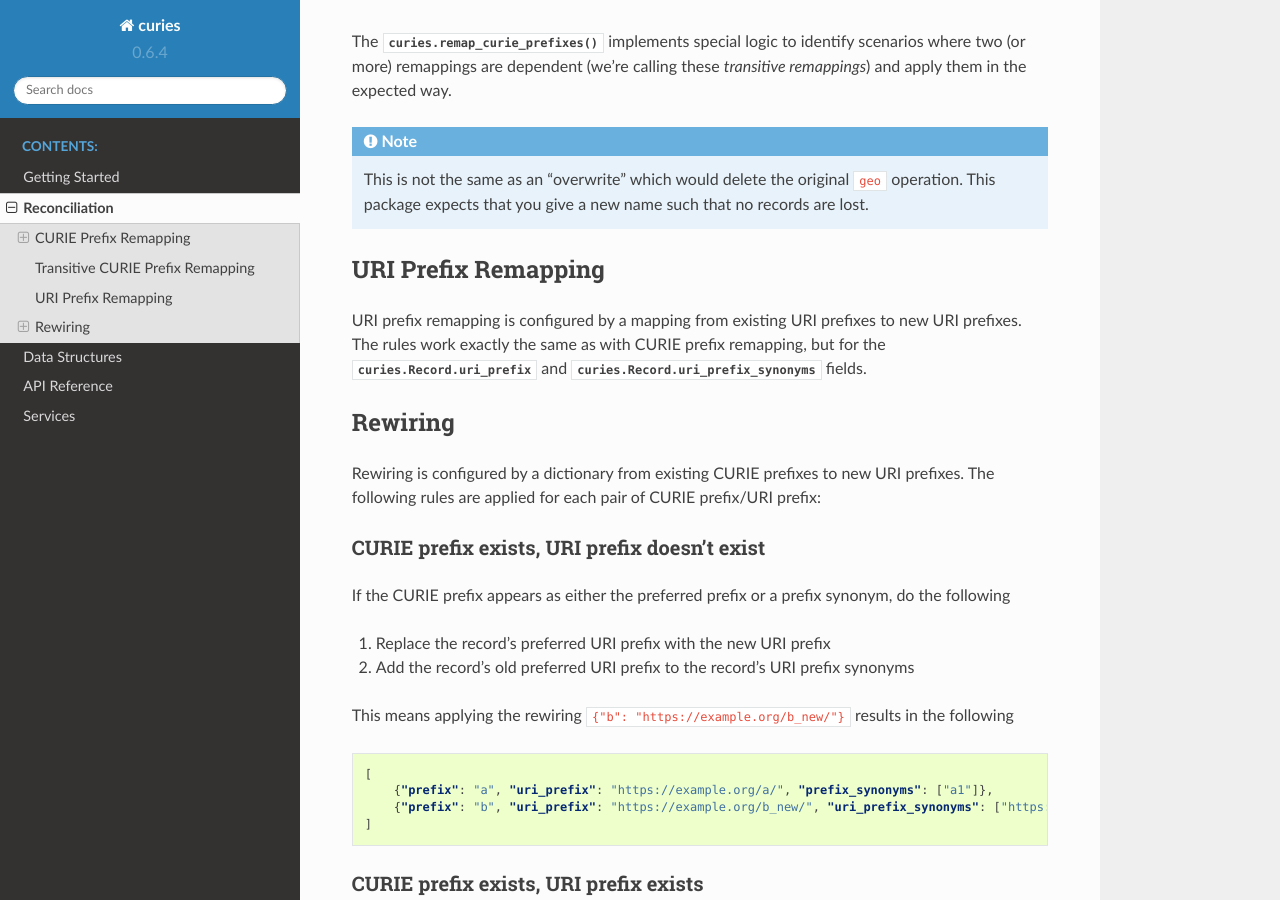
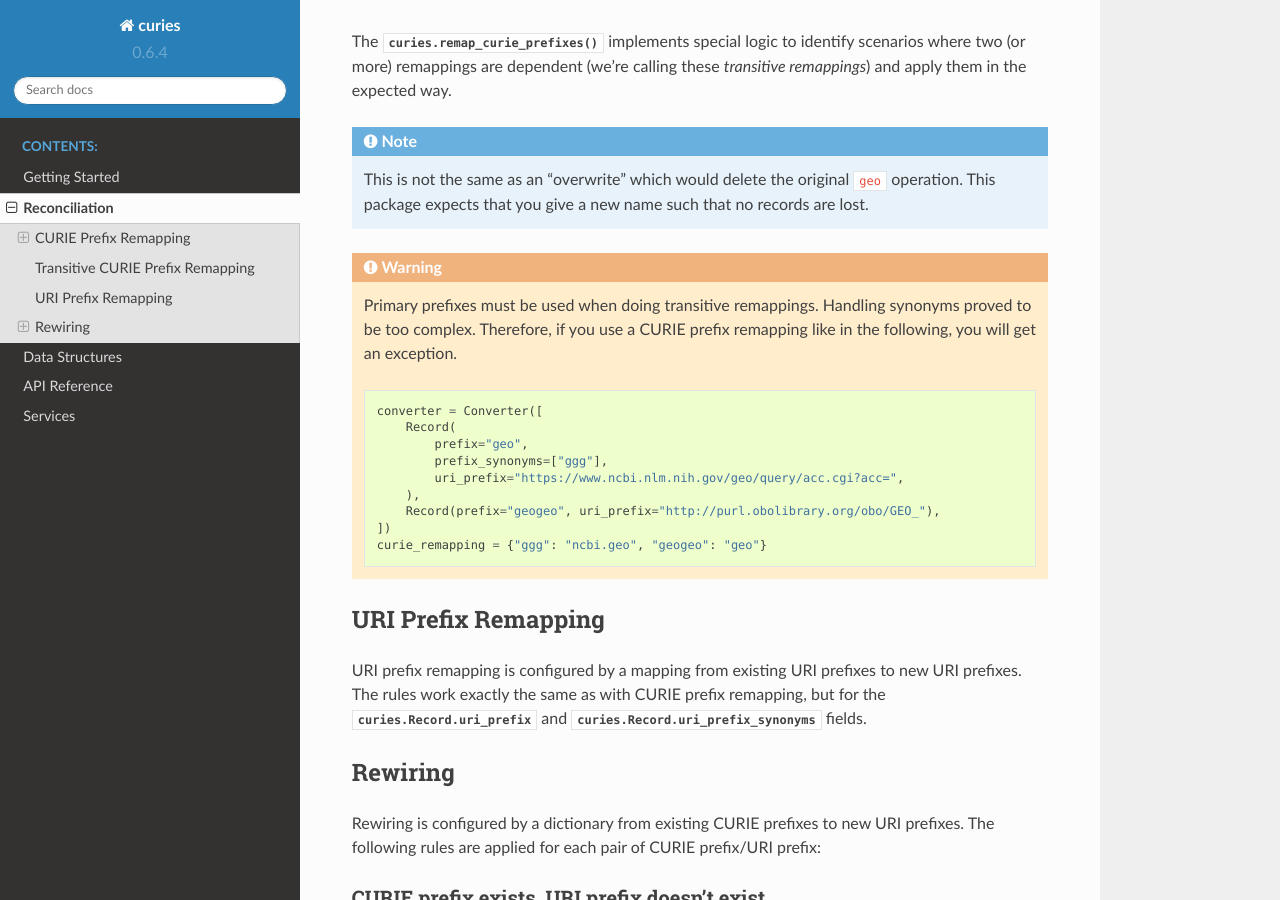
Before and after one commit to biopragmatics/curies, a Sphinx documentation site: the page built from docs/source/reconciliation.rst, in a window 1280 px wide and 900 px high, scrolled down 2483 px. Built offline with Sphinx 7.4.7 and the Read the Docs theme 2.0.0, drawn with Linux system fonts in a browser that asks for light colours.

Commit message:
Update reconciliation.rst

```diff
--- a/docs/source/reconciliation.rst
+++ b/docs/source/reconciliation.rst
@@ -112,6 +112,23 @@ are dependent (we're calling these *transitive remappings*) and apply them in th
     This is not the same as an "overwrite" which would delete the original ``geo`` operation. This package
     expects that you give a new name such that no records are lost.
 
+.. warning::
+
+    Primary prefixes must be used when doing transitive remappings. Handling synonyms proved to be too complex.
+    Therefore, if you use a CURIE prefix remapping like in the following, you will get an exception.
+
+    .. code-block::
+
+        converter = Converter([
+            Record(
+                prefix="geo",
+                prefix_synonyms=["ggg"],
+                uri_prefix="https://www.ncbi.nlm.nih.gov/geo/query/acc.cgi?acc=",
+            ),
+            Record(prefix="geogeo", uri_prefix="http://purl.obolibrary.org/obo/GEO_"),
+        ])
+        curie_remapping = {"ggg": "ncbi.geo", "geogeo": "geo"}
+
 URI Prefix Remapping
 ----------------------
 URI prefix remapping is configured by a mapping from existing URI prefixes to new URI prefixes.
```
